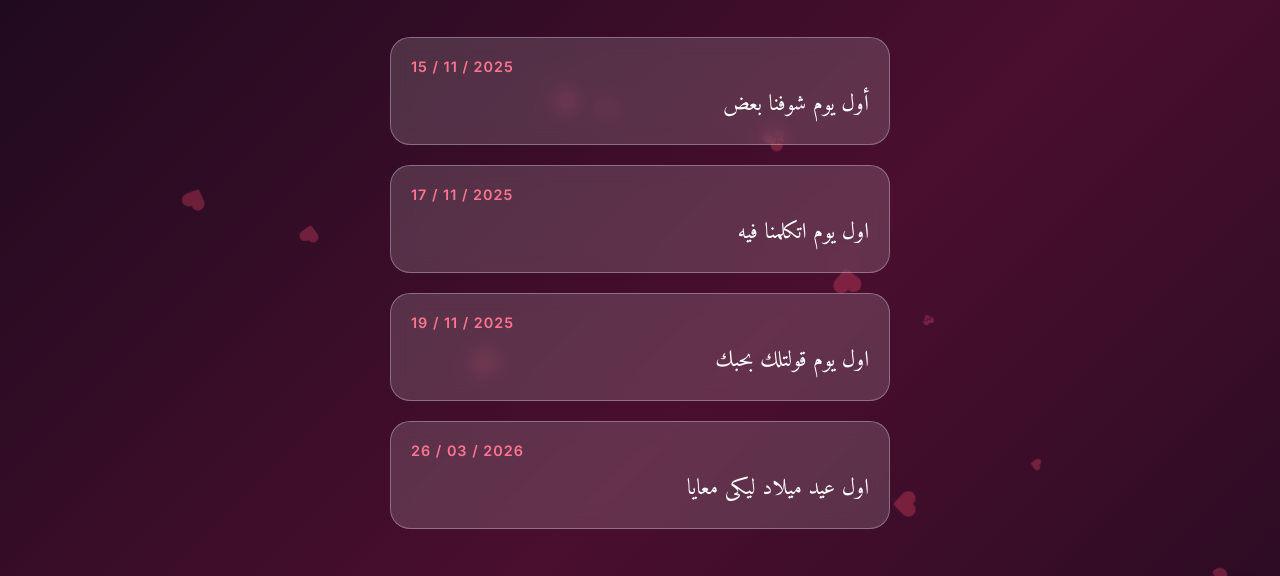
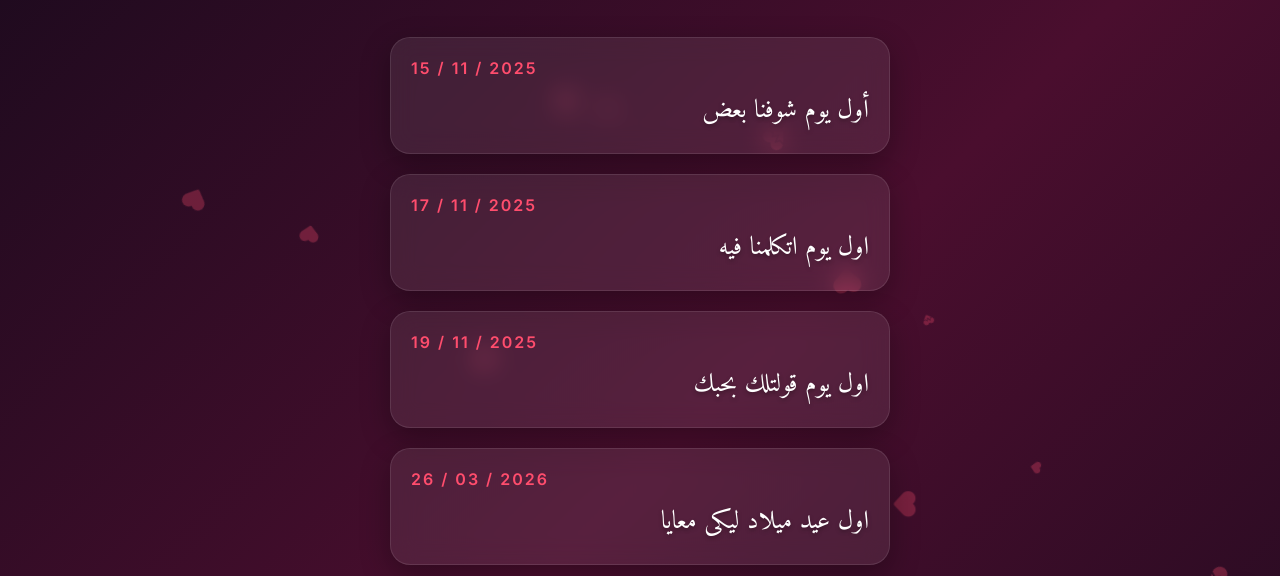
Before and after one commit to osamamosa112/love, a website built with Vite: page index.html in a window 1280 px wide. Both pictures are taken after a click on the button "Click to Start Our Story". Shown: the part 150-726 px from the top of the page. Built offline with nearby package versions, Linux system fonts and the light colour scheme.

Commit message:
Fix: entry button and improved UI aesthetics

```diff
--- a/main.js
+++ b/main.js
@@ -20,31 +20,60 @@ function createHeart() {
 
 setInterval(createHeart, 300);
 
-// Typing Animation & Entry Logic
+// Entry Logic & Typing Animation
 document.addEventListener('DOMContentLoaded', () => {
     const enterBtn = document.getElementById('enterBtn');
     const entryScreen = document.getElementById('entryScreen');
     const mainContent = document.getElementById('mainContent');
     const message = "انتي مش بس حببتي دنتي كل حاجه في حياتي بجد انتي هديه وعوض ربنا ليا جيتيلي ف وقت كنت محتاجلك فيه وفعلا اختارت صح يا اعظم اختياراتي بشكر ربناانو عوضني بيكي يبنتي بحبك وهفضل احبك لاخر يوم ف عمري يحبيبه قلبييي وعاوزك تكوني عارفه انك اغلي منك في حياتي ومعنديش استعداد اخسرك وانتي بالنسبالي حببتي وبنتي وصحبتي وكل حاجه ليا ونا مليش ف الدنيا غيرك وربنا يقدرني واقدر اسعدك واكون سند ليكي يبنوتي 😍😍😍😘😘😍😘😘💗💗🫂";
 
+    // Pre-check
+    if (!enterBtn || !entryScreen || !mainContent) {
+        console.error('Elements not found');
+        return;
+    }
+
     enterBtn.addEventListener('click', () => {
+        console.log('Button clicked');
         entryScreen.style.opacity = '0';
+
+        // Immediate switch for responsiveness
         setTimeout(() => {
             entryScreen.style.display = 'none';
             mainContent.style.display = 'block';
+            mainContent.style.opacity = '0';
 
-            // Start typing after showing content
-            new Typed('#typedMessage', {
-                strings: [message],
-                typeSpeed: 50,
-                backSpeed: 0,
-                loop: false,
-                showCursor: true,
-                cursorChar: '|',
-                autoInsertCss: true,
-                contentType: 'html'
-            });
-        }, 1000);
+            // Fade in main content
+            let op = 0;
+            const timer = setInterval(() => {
+                if (op >= 1) clearInterval(timer);
+                mainContent.style.opacity = op;
+                op += 0.1;
+            }, 50);
+
+            // Start typing
+            try {
+                new Typed('#typedMessage', {
+                    strings: [message],
+                    typeSpeed: 60,
+                    showCursor: true,
+                    cursorChar: '❤️',
+                    autoInsertCss: true,
+                });
+            } catch (e) {
+                // Fallback typing effect
+                let i = 0;
+                const speed = 50;
+                function typeWriter() {
+                    if (i < message.length) {
+                        document.getElementById("typedMessage").innerHTML += message.charAt(i);
+                        i++;
+                        setTimeout(typeWriter, speed);
+                    }
+                }
+                typeWriter();
+            }
+        }, 800);
     });
 });
 
--- a/style.css
+++ b/style.css
@@ -130,35 +130,41 @@ body {
 }
 
 .card {
-  background: var(--glass);
-  backdrop-filter: blur(10px);
-  border: 1px solid var(--glass-border);
+  background: rgba(255, 255, 255, 0.08);
+  backdrop-filter: blur(12px);
+  border: 1px solid rgba(255, 255, 255, 0.1);
   border-radius: 20px;
   padding: 20px;
   display: flex;
   flex-direction: column;
   gap: 10px;
   transform-style: preserve-3d;
-  transition: transform 0.3s ease;
+  box-shadow: 0 10px 30px rgba(0,0,0,0.3);
+  transition: all 0.4s cubic-bezier(0.175, 0.885, 0.32, 1.275);
   animation: fadeInUp 0.8s ease-out both;
 }
 
 .card:hover {
-  transform: translateZ(10px);
+  transform: translateY(-10px) scale(1.02);
+  background: rgba(255, 255, 255, 0.12);
+  border-color: var(--primary-pink);
+  box-shadow: 0 15px 40px rgba(255, 77, 109, 0.2);
 }
 
 .card .date {
-  font-weight: 600;
-  color: var(--secondary-pink);
-  font-size: 0.9rem;
-  letter-spacing: 1px;
+  font-weight: 700;
+  color: var(--primary-pink);
+  font-size: 1rem;
+  letter-spacing: 2px;
+  text-transform: uppercase;
 }
 
 .card .event {
   font-family: 'Amiri', serif;
-  font-size: 1.4rem;
+  font-size: 1.6rem;
   direction: rtl;
   color: #fff;
+  text-shadow: 0 2px 4px rgba(0,0,0,0.3);
 }
 
 .counter-section {
```
